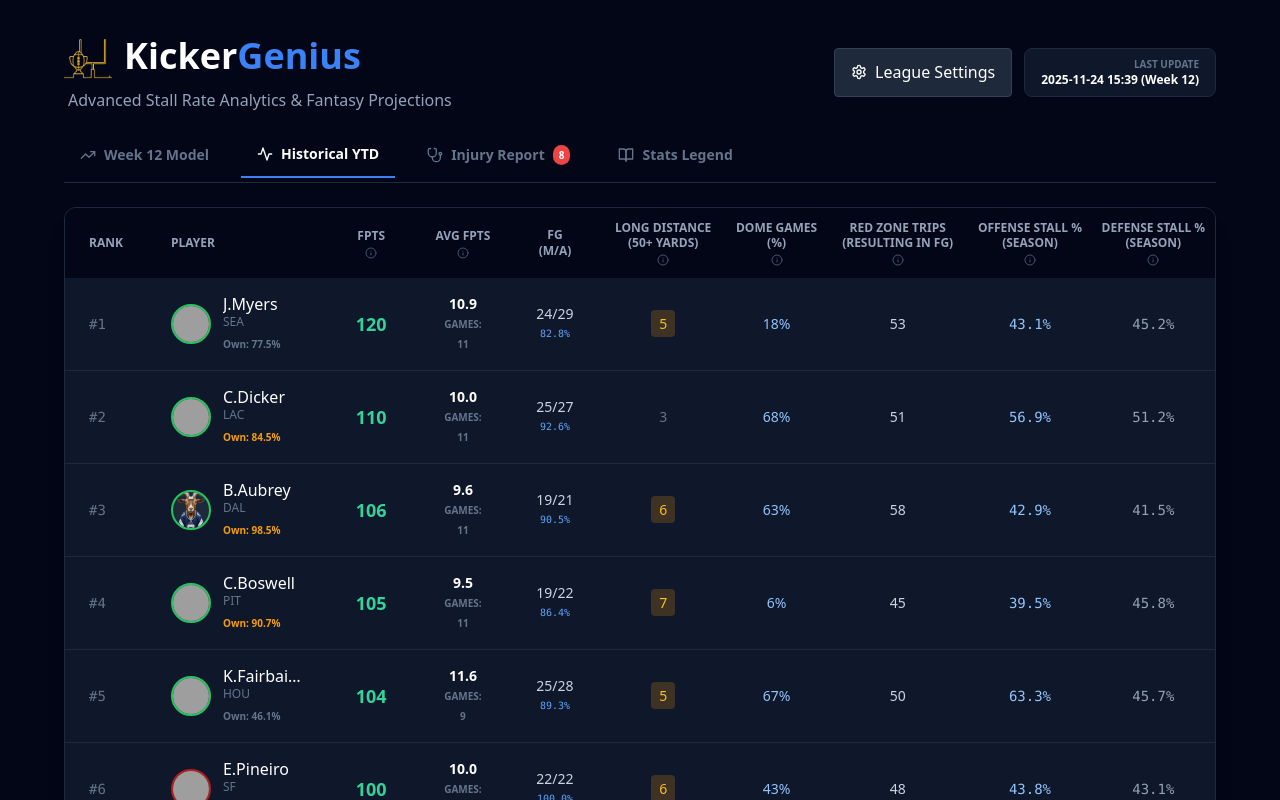
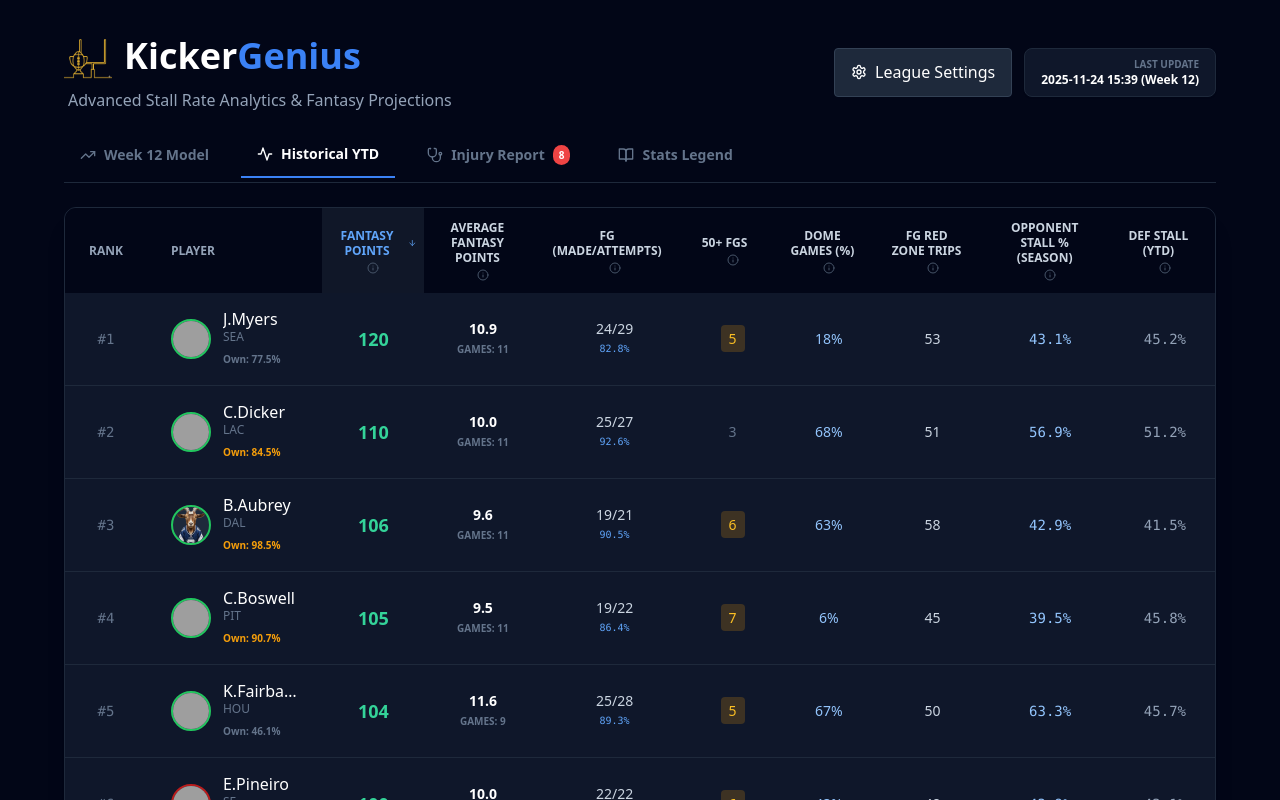
Before and after one commit to CalebUK/kicker-genius-app, a React (Vite) app: page / in a window 1280 px wide. Both pictures are taken after a click on the button "Historical YTD". Shown: the top 800 px of the page. Built offline with nearby package versions, Linux system fonts and the light colour scheme; grey boxes are pictures that could not be loaded; the HTML template or start-up script is replaced by a standard one.

Commit message:
General Update

```diff
--- a/src/App.jsx
+++ b/src/App.jsx
@@ -1,9 +1,9 @@
 import React, { useState, useEffect } from 'react';
-import { Trophy, TrendingUp, Activity, Wind, Calendar, Info, MapPin, ShieldAlert, BookOpen, ChevronDown, ChevronUp, Calculator, RefreshCw, AlertTriangle, Loader2, Stethoscope, Database, UserMinus, Settings, Save, RotateCcw, Filter, Target } from 'lucide-react';
+import { Trophy, TrendingUp, Activity, Wind, Calendar, Info, MapPin, ShieldAlert, BookOpen, ChevronDown, ChevronUp, Calculator, RefreshCw, AlertTriangle, Loader2, Stethoscope, Database, UserMinus, Settings, Save, RotateCcw, Filter, Target, ArrowUpDown, ArrowUp, ArrowDown } from 'lucide-react';
 
 // --- GLOSSARY DATA ---
 const GLOSSARY_DATA = [
-  { header: "Grade", title: "Matchup Grade", desc: "Composite score (0-100) combining Stall Rates, Weather, and History. >100 is elite.", why: "Predictive Model", source: "Kicker Genius Model" },
+  { header: "Grade", title: "Matchup Grade", desc: "Composite score (Baseline 90) combining Stall Rates, Weather, and History. >100 is elite.", why: "Predictive Model", source: "Kicker Genius Model" },
   { header: "Proj Pts", title: "Projected Points", desc: "Forecasted score based on Kicker's Average adjusted by Grade, Vegas lines, and Scoring Caps.", why: "Start/Sit Decision", source: "Kicker Genius Model" },
   { header: "Proj Acc", title: "Projection Accuracy (L3)", desc: "Total Actual Points vs Total Projected Points over the last 3 weeks.", why: "Model Trust Check", source: "Historical Backtest" },
   { header: "Injury", title: "Injury Status", desc: "Live tracking of game designation (Out, Doubtful, Questionable) and Practice Squad status.", why: "Availability Risk", source: "NFL Official + CBS Scraper" },
@@ -17,7 +17,8 @@
   { header: "Off PF", title: "Offense Points For", desc: "Average points scored by the kicker's team over the last 4 weeks.", why: "Scoring Ceiling", source: "nflreadpy (Schedule)" },
   { header: "Opp PA", title: "Opponent Points Allowed", desc: "Average points allowed by the opponent over the last 4 weeks.", why: "Defensive Ceiling", source: "nflreadpy (Schedule)" },
   { header: "FPts", title: "Fantasy Points (YTD)", desc: "Standard Scoring: 3 pts (0-39 yds), 4 pts (40-49 yds), 5 pts (50+ yds). -1 for Misses.", why: "Season Production", source: "nflreadpy (Play-by-Play)" },
-  { header: "Dome %", title: "Dome Percentage", desc: "Percentage of kicks attempted in a Dome or Closed Roof stadium.", why: "Environment Safety", source: "nflreadpy (Stadiums)" }
+  { header: "Dome %", title: "Dome Percentage", desc: "Percentage of kicks attempted in a Dome or Closed Roof stadium.", why: "Environment Safety", source: "nflreadpy (Stadiums)" },
+  { header: "FG RZ Trips", title: "FG Red Zone Trips", desc: "Number of drives reaching the Red Zone that resulted in a Field Goal attempt.", why: "Volume Opportunity", source: "nflreadpy (Play-by-Play)" }
 ];
 
 const DEFAULT_SCORING = {
@@ -37,19 +38,34 @@
   xp_miss: "PAT Missed"
 };
 
-const HeaderCell = ({ label, description, avg }) => (
-  <th className="px-2 py-3 text-center align-middle group relative cursor-help leading-tight min-w-[90px]">
+// Sortable Header Cell
+const HeaderCell = ({ label, description, avg, sortKey, currentSort, onSort }) => {
+  const isActive = currentSort.key === sortKey;
+
+  return (
+    <th
+      onClick={() => onSort(sortKey)}
+      className={`px-2 py-3 text-center align-middle group relative cursor-pointer leading-tight min-w-[90px] select-none hover:bg-slate-800/80 transition-colors ${isActive ? 'bg-slate-800/50' : ''}`}
+    >
       <div className="flex flex-col items-center justify-center h-full gap-1">
-      <span className="block">{label}</span>
+        <div className="flex items-center gap-1">
+          <span className={isActive ? "text-blue-400" : "text-slate-300"}>{label}</span>
+          {isActive ? (
+            currentSort.direction === 'asc' ? <ArrowUp className="w-3 h-3 text-blue-400" /> : <ArrowDown className="w-3 h-3 text-blue-400" />
+          ) : (
+            <ArrowUpDown className="w-3 h-3 text-slate-600 opacity-0 group-hover:opacity-100 transition-opacity" />
+          )}
+        </div>
         <Info className="w-3 h-3 text-slate-600 group-hover:text-blue-400 transition-colors flex-shrink-0" />
       </div>
-    <div className="absolute top-full left-1/2 -translate-x-1/2 mt-2 w-48 p-2 bg-slate-900 border border-slate-700 rounded shadow-xl text-xs normal-case font-normal opacity-0 group-hover:opacity-100 transition-opacity pointer-events-none z-50 whitespace-normal">
+      <div className="absolute top-full left-1/2 -translate-x-1/2 mt-2 w-48 p-2 bg-slate-900 border border-slate-700 rounded shadow-xl text-xs normal-case font-normal opacity-0 group-hover:opacity-100 transition-opacity pointer-events-none z-50 whitespace-normal text-left cursor-auto">
         <div className="text-white font-semibold mb-1">{description}</div>
         {avg !== undefined && <div className="text-blue-300">League Avg: {Number(avg).toFixed(1)}</div>}
         <div className="absolute top-[-4px] left-1/2 -translate-x-1/2 w-2 h-2 bg-slate-800 border-l border-t border-slate-700 rotate-45"></div>
       </div>
     </th>
   );
+};
 
 const HistoryBars = ({ games }) => {
   if (!games || games.length === 0) return <div className="text-xs text-slate-500">No recent data</div>;
@@ -82,14 +98,12 @@
               </span>
             </div>
 
-            {/* Projection Bar (Gray) */}
             <div className="w-full bg-slate-800/50 h-4 rounded-full mb-1 relative">
                <div className="bg-slate-600 h-full rounded-full overflow-hidden whitespace-nowrap flex items-center px-2" style={{ width: `${projPct}%` }}>
                   <span className="text-[9px] text-white font-bold leading-none">Projection {g.proj}</span>
                </div>
             </div>
 
-            {/* Actual Bar (Color) */}
             <div className="w-full bg-slate-800/50 h-4 rounded-full relative">
                <div className={`${isBeat ? "bg-green-500" : "bg-red-500"} h-full rounded-full overflow-hidden whitespace-nowrap flex items-center px-2`} style={{ width: `${actPct}%` }}>
                   <span className="text-[9px] text-white font-bold leading-none">Actual {g.act}</span>
@@ -250,6 +264,9 @@
   const [loading, setLoading] = useState(true);
   const [error, setError] = useState(null);
 
+  // Sorting State: separate for potential and ytd to maintain context
+  const [sortConfig, setSortConfig] = useState({ key: 'proj', direction: 'desc' });
+
   const [hideHighOwn, setHideHighOwn] = useState(false);
   const [hideMedOwn, setHideMedOwn] = useState(false);
 
@@ -276,6 +293,14 @@
   const resetScoring = () => {
     setScoring(DEFAULT_SCORING);
     localStorage.setItem('kicker_scoring', JSON.stringify(DEFAULT_SCORING));
+  };
+
+  const handleSort = (key) => {
+    let direction = 'desc';
+    if (sortConfig.key === key && sortConfig.direction === 'desc') {
+      direction = 'asc';
+    }
+    setSortConfig({ key, direction });
   };
 
   const toggleRow = (rank) => setExpandedRow(expandedRow === rank ? null : rank);
@@ -305,32 +330,69 @@
   const { rankings, ytd, injuries, meta } = data;
   const leagueAvgs = meta?.league_avgs || {};
 
+  // PROCESS & SORT POTENTIAL
   let processed = rankings.map(p => {
      const pWithVegas = { ...p, vegas: p.vegas_implied || 0 };
      const ytdPts = calcFPts(pWithVegas);
      const pWithYtd = { ...pWithVegas, fpts_ytd: ytdPts };
      const proj = calcProj(pWithYtd, p.grade);
-     return { ...pWithYtd, proj: parseFloat(proj) };
-  })
-  .filter(p => p.proj > 0)
-  .sort((a, b) => b.proj - a.proj);
+
+     // Calculate Accuracy Diff for sorting
+     const accDiff = (p.history?.l3_actual || 0) - (p.history?.l3_proj || 0);
+
+     return {
+       ...pWithYtd,
+       proj: parseFloat(proj),
+       acc_diff: accDiff // For sorting
+     };
+  }).filter(p => p.proj > 0);
 
   if (hideHighOwn) processed = processed.filter(p => (p.own_pct || 0) <= 80);
   if (hideMedOwn) processed = processed.filter(p => (p.own_pct || 0) <= 60);
 
+  // Sort Logic for Potential
+  processed.sort((a, b) => {
+      let valA = a[sortConfig.key];
+      let valB = b[sortConfig.key];
+
+      // Handle special keys
+      if (sortConfig.key === 'proj_acc') { valA = a.acc_diff; valB = b.acc_diff; }
+
+      if (valA < valB) return sortConfig.direction === 'asc' ? -1 : 1;
+      if (valA > valB) return sortConfig.direction === 'asc' ? 1 : -1;
+      return 0;
+  });
+
+  // PROCESS & SORT YTD
   const ytdSorted = ytd.map(p => {
       const pts = calcFPts(p);
-      const pct = (p.fg_att > 0 ? (p.fg_made / p.fg_att * 100).toFixed(1) : '0.0');
+      const pct = (p.fg_att > 0 ? (p.fg_made / p.fg_att * 100) : 0);
       const longMakes = (p.fg_50_59 || 0) + (p.fg_60_plus || 0);
 
       return {
           ...p,
           fpts: pts,
-          avg_fpts: (p.games > 0 ? (pts/p.games).toFixed(1) : '0.0'),
-          pct,
+          avg_fpts: (p.games > 0 ? (pts/p.games) : 0),
+          pct_val: pct, // For sorting
+          pct: pct.toFixed(1), // For display
           longs: longMakes
       };
-  }).sort((a, b) => b.fpts - a.fpts);
+  });
+
+  // Sort Logic for YTD
+  ytdSorted.sort((a, b) => {
+      let key = sortConfig.key;
+      // Map display keys to data keys
+      if (key === 'pct') key = 'pct_val';
+      if (key === 'avg_fpts') key = 'avg_fpts';
+
+      let valA = a[key];
+      let valB = b[key];
+
+      if (valA < valB) return sortConfig.direction === 'asc' ? -1 : 1;
+      if (valA > valB) return sortConfig.direction === 'asc' ? 1 : -1;
+      return 0;
+  });
 
   const outKickers = injuries.filter(k => k.injury_status === 'OUT' || k.injury_status === 'CUT' || k.injury_status === 'IR');
   const doubtfulKickers = injuries.filter(k => k.injury_status === 'Doubtful');
@@ -364,12 +426,13 @@
         </div>
 
         <div className="flex gap-4 mb-6 border-b border-slate-800 pb-1 overflow-x-auto">
-          <button onClick={() => setActiveTab('potential')} className={`pb-3 px-4 text-sm font-bold whitespace-nowrap flex items-center gap-2 ${activeTab === 'potential' ? 'text-white border-b-2 border-emerald-500' : 'text-slate-500'}`}><TrendingUp className="w-4 h-4"/> Week {meta.week} Model</button>
-          <button onClick={() => setActiveTab('ytd')} className={`pb-3 px-4 text-sm font-bold whitespace-nowrap flex items-center gap-2 ${activeTab === 'ytd' ? 'text-white border-b-2 border-blue-500' : 'text-slate-500'}`}><Activity className="w-4 h-4"/> Historical YTD</button>
+          <button onClick={() => { setActiveTab('potential'); setSortConfig({key:'proj', direction:'desc'}); }} className={`pb-3 px-4 text-sm font-bold whitespace-nowrap flex items-center gap-2 ${activeTab === 'potential' ? 'text-white border-b-2 border-emerald-500' : 'text-slate-500'}`}><TrendingUp className="w-4 h-4"/> Week {meta.week} Model</button>
+          <button onClick={() => { setActiveTab('ytd'); setSortConfig({key:'fpts', direction:'desc'}); }} className={`pb-3 px-4 text-sm font-bold whitespace-nowrap flex items-center gap-2 ${activeTab === 'ytd' ? 'text-white border-b-2 border-blue-500' : 'text-slate-500'}`}><Activity className="w-4 h-4"/> Historical YTD</button>
           <button onClick={() => setActiveTab('injuries')} className={`pb-3 px-4 text-sm font-bold whitespace-nowrap flex items-center gap-2 ${activeTab === 'injuries' ? 'text-white border-b-2 border-red-500' : 'text-slate-500'}`}><Stethoscope className="w-4 h-4"/> Injury Report {injuries.length > 0 && <span className="bg-red-500 text-white text-[10px] px-1.5 rounded-full">{injuries.length}</span>}</button>
           <button onClick={() => setActiveTab('glossary')} className={`pb-3 px-4 text-sm font-bold whitespace-nowrap flex items-center gap-2 ${activeTab === 'glossary' ? 'text-white border-b-2 border-purple-500' : 'text-slate-500'}`}><BookOpen className="w-4 h-4"/> Stats Legend</button>
         </div>
 
+        {/* SETTINGS */}
         {activeTab === 'settings' && (
           <div className="bg-slate-900 p-6 rounded-xl border border-slate-800 animate-in fade-in slide-in-from-bottom-4">
             <div className="flex justify-between items-center mb-6">
@@ -390,6 +453,7 @@
           </div>
         )}
 
+        {/* POTENTIAL MODEL */}
         {activeTab === 'potential' && (
           <div className="bg-slate-900 rounded-xl border border-slate-800 overflow-hidden shadow-xl">
              <div className="p-4 bg-slate-950 border-b border-slate-800 flex flex-wrap items-center gap-4">
@@ -407,17 +471,17 @@
               <table className="w-full text-sm text-left">
                 <thead className="text-xs text-slate-400 uppercase bg-slate-950">
                   <tr>
-                    <th className="px-6 py-3">Rank</th>
-                    <th className="px-6 py-3">Player</th>
-                    <HeaderCell label="Projection" description="Projected Points (Custom Scoring)" />
-                    <HeaderCell label="Matchup Grade" description="Matchup Grade (0-100)" />
-                    <th className="px-6 py-3 text-center">Weather</th>
-                    <HeaderCell label="Offensive Stall % (L4)" description="Offense Stall Rate (L4)" avg={leagueAvgs.off_stall} />
-                    <HeaderCell label="Opponent Stall % (L4)" description="Opponent Force Rate (L4)" avg={leagueAvgs.def_stall} />
-                    <HeaderCell label="Projection Accuracy (L3)" description="Total Actual vs Projected Points (Last 3 Games)" />
-                    <HeaderCell label="Implied Vegas Score Line" description="Implied Team Total (Vegas Line & Spread)/2" />
-                    <HeaderCell label="Offensive Points For (L4)" description="Team Points For (L4)" />
-                    <HeaderCell label="Opponent Points Allowed (L4)" description="Opp Points Allowed (L4)" />
+                    <th className="px-6 py-3 align-middle text-center">Rank</th>
+                    <th className="px-6 py-3 align-middle text-left">Player</th>
+                    <HeaderCell label="Projection" sortKey="proj" currentSort={sortConfig} onSort={handleSort} description="Projected Points (Custom Scoring)" />
+                    <HeaderCell label="Matchup Grade" sortKey="grade" currentSort={sortConfig} onSort={handleSort} description="Matchup Grade (Baseline 90)" />
+                    <th className="px-6 py-3 text-center align-middle">Weather</th>
+                    <HeaderCell label="Offensive Stall % (L4)" sortKey="off_stall_rate" currentSort={sortConfig} onSort={handleSort} description="Offense Stall Rate (L4)" avg={leagueAvgs.off_stall} />
+                    <HeaderCell label="Opponent Stall % (L4)" sortKey="def_stall_rate" currentSort={sortConfig} onSort={handleSort} description="Opponent Force Rate (L4)" avg={leagueAvgs.def_stall} />
+                    <HeaderCell label="Projection Accuracy (L3)" sortKey="proj_acc" currentSort={sortConfig} onSort={handleSort} description="Total Actual vs Projected Points (Last 3 Games)" />
+                    <HeaderCell label="Implied Vegas Score Line" sortKey="vegas" currentSort={sortConfig} onSort={handleSort} description="Implied Team Total (Vegas Line & Spread)/2" />
+                    <HeaderCell label="Offensive PF (L4)" sortKey="off_ppg" currentSort={sortConfig} onSort={handleSort} description="Team Points For (L4)" />
+                    <HeaderCell label="Opponent PA (L4)" sortKey="def_pa" currentSort={sortConfig} onSort={handleSort} description="Opp Points Allowed (L4)" />
                     <th className="px-6 py-3"></th>
                   </tr>
                 </thead>
@@ -425,7 +489,7 @@
                   {processed.map((row, idx) => (
                     <React.Fragment key={idx}>
                       <tr onClick={() => toggleRow(idx)} className="hover:bg-slate-800/50 cursor-pointer transition-colors">
-                        <td className="px-6 py-4 font-mono text-slate-500">#{idx + 1}</td>
+                        <td className="px-6 py-4 font-mono text-slate-500 text-center">#{idx + 1}</td>
                         <PlayerCell player={row} subtext={`${row.team} vs ${row.opponent}`} />
                         <td className={`px-6 py-4 text-center text-lg font-bold ${row.proj === 0 ? 'text-red-500' : 'text-emerald-400'}`}>{row.proj}</td>
                         <td className="px-6 py-4 text-center"><span className={`px-2 py-1 rounded font-bold ${row.grade > 100 ? 'bg-purple-500/20 text-purple-300' : 'bg-slate-800 text-slate-300'}`}>{row.grade}</span></td>
@@ -463,28 +527,28 @@
               <table className="w-full text-sm text-left">
                 <thead className="text-xs text-slate-400 uppercase bg-slate-950">
                   <tr>
-                    <th className="px-6 py-3">Rank</th>
-                    <th className="px-6 py-3">Player</th>
-                    <HeaderCell label="FPts" description="Total Fantasy Points (Custom Scoring)" avg={leagueAvgs.fpts} />
-                    <HeaderCell label="Avg FPts" description="Average Fantasy Points per Game" />
-                    <th className="px-6 py-3 text-center">FG (M/A)</th>
-                    <HeaderCell label="Long Distance (50+ Yards)" description="Long Distance Makes" />
-                    <HeaderCell label="Dome Games (%)" description="Dome Games Played" />
-                    <HeaderCell label="Red Zone Trips (Resulting in FG)" description="Drives reaching FG Range" />
-                    <HeaderCell label="Offense Stall % (Season)" description="Season-Long Offensive Stall Rate" />
-                    <HeaderCell label="Defense Stall % (Season)" description="Season-Long Defensive Stall Rate (Team's own defense)" />
+                    <th className="px-6 py-3 align-middle text-center">Rank</th>
+                    <th className="px-6 py-3 align-middle text-left">Player</th>
+                    <HeaderCell label="Fantasy Points" sortKey="fpts" currentSort={sortConfig} onSort={handleSort} description="Total Fantasy Points (Custom Scoring)" avg={leagueAvgs.fpts} />
+                    <HeaderCell label="Average Fantasy Points" sortKey="avg_fpts" currentSort={sortConfig} onSort={handleSort} description="Average Fantasy Points per Game" />
+                    <HeaderCell label="FG (Made/Attempts)" sortKey="pct" currentSort={sortConfig} onSort={handleSort} description="Field Goal Accuracy" />
+                    <HeaderCell label="50+ FGs" sortKey="longs" currentSort={sortConfig} onSort={handleSort} description="Long Distance Makes" />
+                    <HeaderCell label="Dome Games (%)" sortKey="dome_pct" currentSort={sortConfig} onSort={handleSort} description="Dome Games Played" />
+                    <HeaderCell label="FG Red Zone Trips" sortKey="rz_trips" currentSort={sortConfig} onSort={handleSort} description="Drives reaching FG Range" />
+                    <HeaderCell label="Opponent Stall % (Season)" sortKey="off_stall_rate_ytd" currentSort={sortConfig} onSort={handleSort} description="Season-Long Offensive Stall Rate" />
+                    <HeaderCell label="Def Stall (YTD)" sortKey="def_stall_rate_ytd" currentSort={sortConfig} onSort={handleSort} description="Season-Long Defensive Stall Rate (Team's own defense)" />
                   </tr>
                 </thead>
                 <tbody className="divide-y divide-slate-800">
                   {ytdSorted.map((row, idx) => (
                     <tr key={idx} className="hover:bg-slate-800/50 transition-colors">
-                      <td className="px-6 py-4 font-mono text-slate-500">#{idx + 1}</td>
+                      <td className="px-6 py-4 font-mono text-slate-500 text-center">#{idx + 1}</td>
                       <PlayerCell player={row} subtext={row.team} />
 
                       <td className="px-6 py-4 text-center font-bold text-emerald-400 text-lg">{row.fpts}</td>
 
                       <td className="px-6 py-4 text-center">
-                        <div className="font-bold text-white">{row.avg_fpts}</div>
+                        <div className="font-bold text-white">{Number(row.avg_fpts).toFixed(1)}</div>
                         <div className="text-[10px] text-slate-500 uppercase font-bold">Games: {row.games}</div>
                       </td>
 
```
Lines whose indentation alone changed are shown as unchanged.
